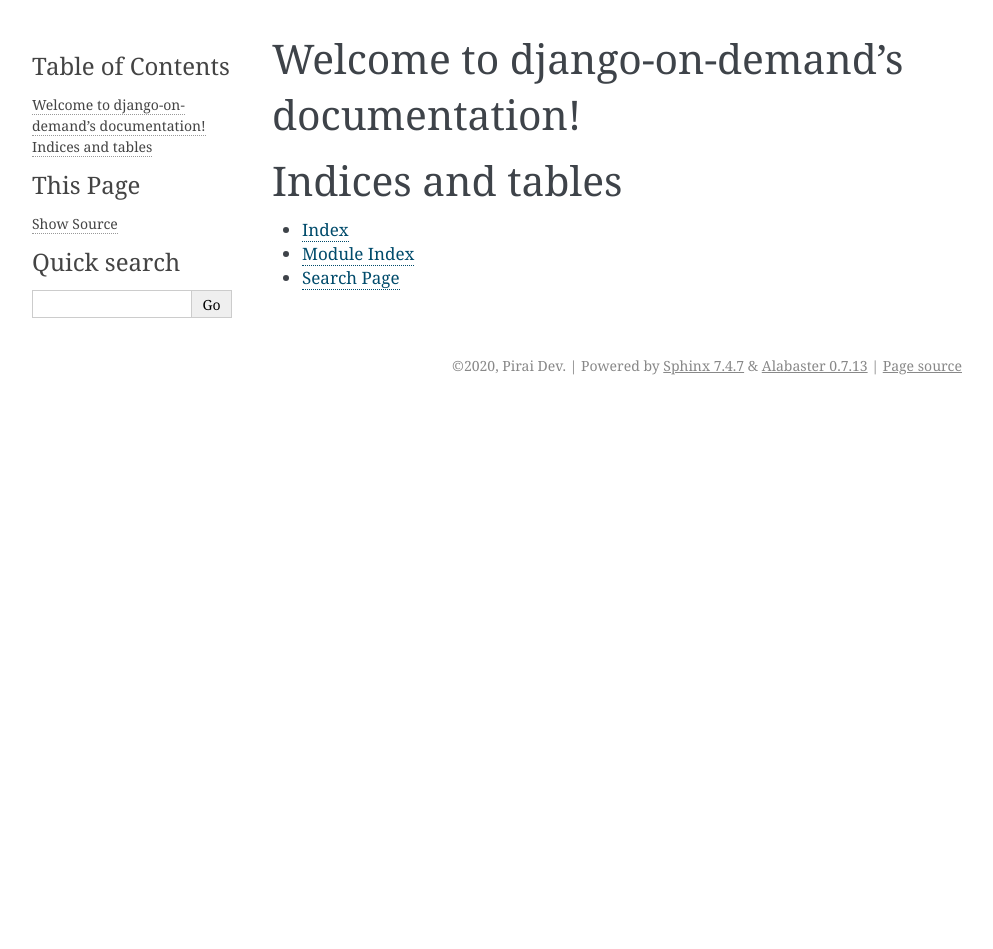
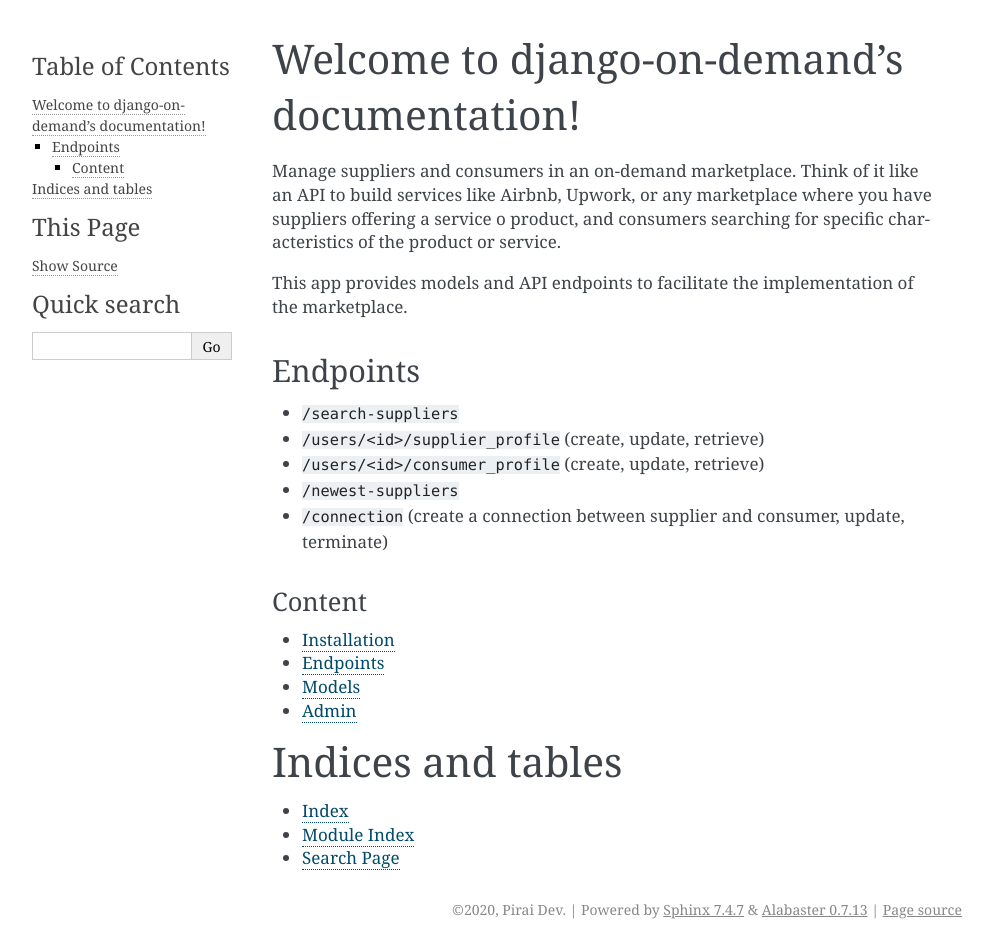
Before and after one commit to piraidev/django-on-demand, a Sphinx documentation site: the page built from docs/source/index.rst, in a window 1280 px wide. Shown: the whole page, without its empty margins (148-1141 px from the left). Built offline with Sphinx 7.4.7, drawn with Linux system fonts in a browser that asks for light colours; before the commit the page ends 900 px from its top, so only the background shows below that.

```diff
--- /dev/null
+++ b/docs/source/admin.rst
@@ -0,0 +1,2 @@
+Admin
+=====
--- /dev/null
+++ b/docs/source/endpoints.rst
@@ -0,0 +1,2 @@
+Endpoints
+=========
--- a/docs/source/index.rst
+++ b/docs/source/index.rst
@@ -1,14 +1,30 @@
-.. django-on-demand documentation master file, created by
-   sphinx-quickstart on Fri May 29 15:23:12 2020.
-   You can adapt this file completely to your liking, but it should at least
-   contain the root `toctree` directive.
-
 Welcome to django-on-demand's documentation!
 ============================================
 
+Manage suppliers and consumers in an on-demand marketplace.
+Think of it like an API to build services like Airbnb, Upwork, or any marketplace where you have suppliers offering a service o product, and consumers searching for specific characteristics of the product or service.
+
+This app provides models and API endpoints to facilitate the implementation of the marketplace.
+
+Endpoints
+---------
+
+* ``/search-suppliers``
+* ``/users/<id>/supplier_profile`` (create, update, retrieve)
+* ``/users/<id>/consumer_profile`` (create, update, retrieve)
+* ``/newest-suppliers``
+* ``/connection`` (create a connection between supplier and consumer, update, terminate)
+
+Content
+~~~~~~~
+
 .. toctree::
-   :maxdepth: 2
-   :caption: Contents:
+   :maxdepth: 3
+
+   installation
+   endpoints
+   models
+   admin
 
 
 
--- /dev/null
+++ b/docs/source/installation.rst
@@ -0,0 +1,2 @@
+Installation
+============
--- /dev/null
+++ b/docs/source/models.rst
@@ -0,0 +1,2 @@
+Models
+======
--- a/setup.cfg
+++ b/setup.cfg
@@ -10,13 +10,9 @@ license = BSD-3-Clause
 classifiers =
     Environment :: Web Environment
     Framework :: Django
-    Framework :: Django :: 2.1
     Intended Audience :: Developers
     License :: OSI Approved :: BSD License
-    Operating System :: OS Independent
     Programming Language :: Python :: 3 :: Only
-    Topic :: Internet :: WWW/HTTP
-    Topic :: Internet :: WWW/HTTP :: Dynamic Content
 
 [options]
 include_package_data = true
```
Also changed, not shown: README.md (+16 -2 lines), README.rst (+13 -1 lines), 8 other files.
